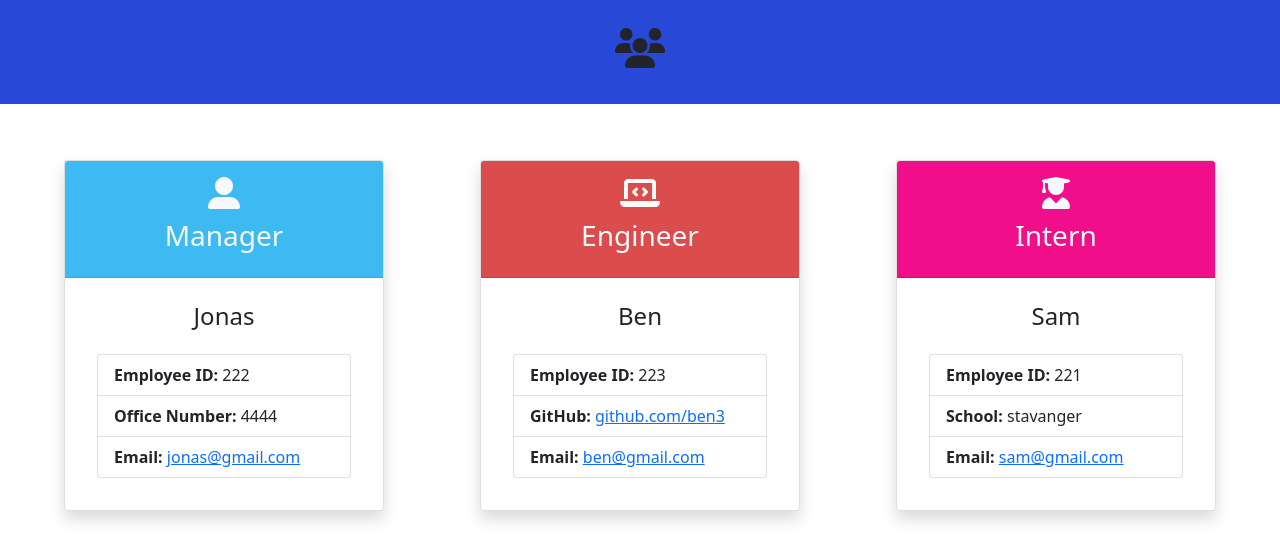
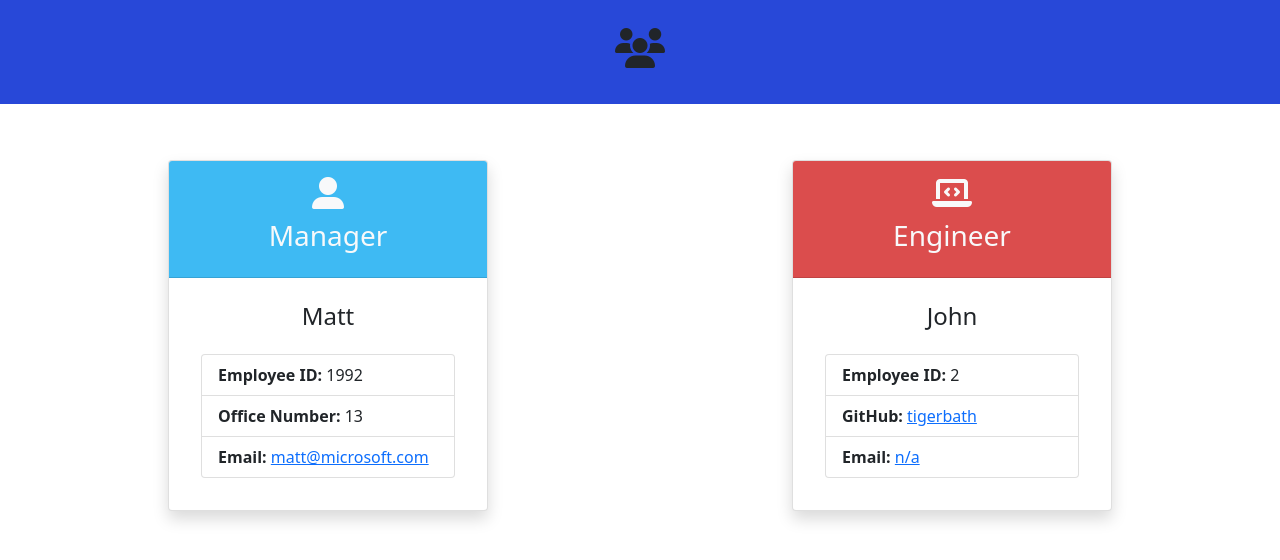
Before and after one commit to tigerbath/team-profiles-generator, a website: page dist/index.html in a window 1280 px wide. Drawn offline with nearby package versions, Linux system fonts and the light colour scheme.

Commit message:
ammended after running

```diff
--- a/dist/index.html
+++ b/dist/index.html
@@ -36,18 +36,18 @@
   <h3 class="p-2">Manager</h3>
 </div>
 <div class="card-body">
-  <h4 class="card-title text-center pb-3 pt-2">Jonas</h4>
+  <h4 class="card-title text-center pb-3 pt-2">Matt</h4>
   <ul class="list-group mx-3 mb-3">
     <li class="list-group-item fw-bold">
-      Employee ID: <span class="fw-normal">222</span>
+      Employee ID: <span class="fw-normal">1992</span>
     </li>
     <li class="list-group-item fw-bold">
-      Office Number: <span class="fw-normal">4444</span>
+      Office Number: <span class="fw-normal">13</span>
     </li>
     <li class="list-group-item fw-bold">
       Email:
       <span class="fw-normal"
-        ><a href="mailto:jonas@gmail.com">jonas@gmail.com</a></span
+        ><a href="mailto:matt@microsoft.com">matt@microsoft.com</a></span
       >
     </li>
   </ul>
@@ -65,56 +65,27 @@
   <h3 class="p-2">Engineer</h3>
 </div>
 <div class="card-body">
-  <h4 class="card-title text-center pb-3 pt-2">Ben</h4>
+  <h4 class="card-title text-center pb-3 pt-2">John</h4>
   <ul class="list-group mx-3 mb-3">
     <li class="list-group-item fw-bold">
-      Employee ID: <span class="fw-normal">223</span>
+      Employee ID: <span class="fw-normal">2</span>
     </li>
     <li class="list-group-item fw-bold">
       GitHub:
       <span class="fw-normal"
-        ><a href="https://www.github.com/github.com/ben3">github.com/ben3</a></span
+        ><a href="https://www.github.com/tigerbath">tigerbath</a></span
       >
     </li>
     <li class="list-group-item fw-bold">
       Email:
       <span class="fw-normal"
-        ><a href="mailto: ben@gmail.com">ben@gmail.com</a></span
+        ><a href="mailto: n/a">n/a</a></span
       >
     </li>
   </ul>
 </div>
 </div>
-<div
-  class="card m-2 shadow mb-5 bg-body rounded"
-  style="width: 20rem; background-color: #ffffff !important"
->
-  <div
-    class="card-header text-center text-light"
-    style="background-color: #f00e8a"
-  >
-    <i class="fas fa-user-graduate fa-2x pt-2"></i>
-    <h3 class="p-2">Intern</h3>
-  </div>
-  <div class="card-body">
-    <h4 class="card-title text-center pb-3 pt-2">Sam</h4>
-    <ul class="list-group mx-3 mb-3">
-      <li class="list-group-item fw-bold">
-        Employee ID: <span class="fw-normal">221</span>
-      </li>
-      <li class="list-group-item fw-bold">
-        School: <span class="fw-normal">stavanger</span>
-      </li>
-      <li class="list-group-item fw-bold">
-        Email:
-        <span class="fw-normal"
-          ><a href="mailto: sam@gmail.com">sam@gmail.com</a></span
-        >
-      </li>
-    </ul>
-  </div>
-</div>
-</div>
+
   </div>
     <script
       src="https://cdn.jsdelivr.net/npm/bootstrap@5.0.0/dist/js/bootstrap.bundle.min.js"
```
